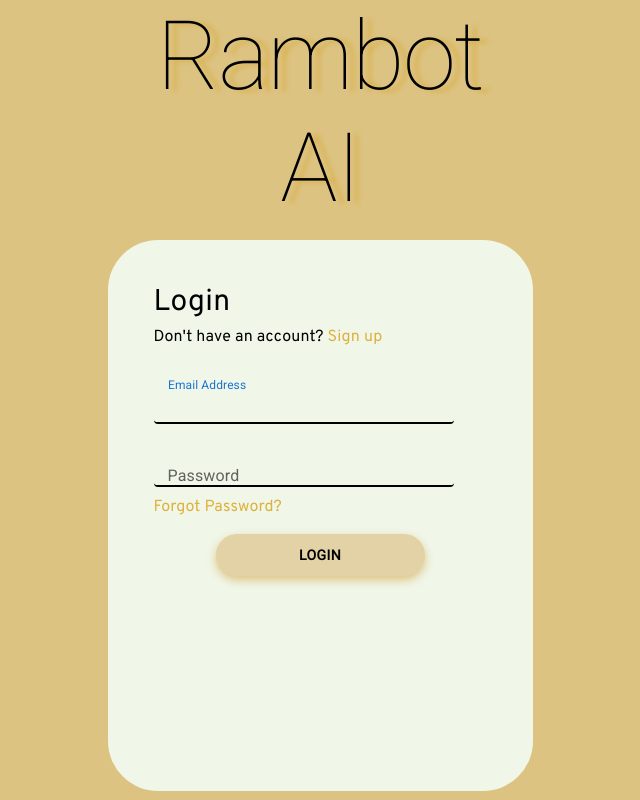
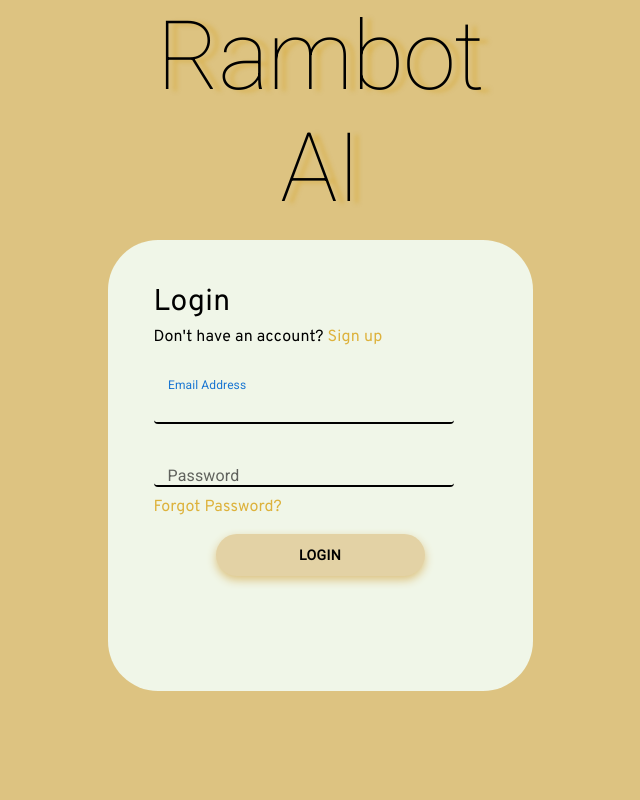
Before and after one commit to syscilythedeveloper/TeacherChatBot, a Next.js app: page /login in a window 1280 px wide. Shown: the whole page, without its empty margins (320-960 px from the left). Built offline with nearby package versions, Linux system fonts and the light colour scheme; no server answers; a web font is replaced by a local one.

Commit message:
ui login sign up fix

```diff
--- a/app/login/page.jsx
+++ b/app/login/page.jsx
@@ -58,9 +58,11 @@ export default function Login() {
           backgroundColor: "rgb(221, 195, 129)",
           width: "100vw",
           height: "100vh",
+          maxHeight: "100vh",
           display: "flex",
           flexDirection: "column",
           alignItems: "center",
+          overflow: "auto",
         }}
       >
         <Box
@@ -102,7 +104,7 @@ export default function Login() {
                 component="div"
                 sx={{
                   width: "393px",
-                  height: "551px",
+                  height: "451px",
                   gap: "0px",
                   borderRadius: "50px",
                   opacity: "0px",
@@ -110,6 +112,7 @@ export default function Login() {
                   display: "flex",
                   flexDirection: "column",
                   padding: "0px 1rem",
+                  marginBottom: "24px",
                 }}
               >
                 <Typography
--- a/app/signup/page.jsx
+++ b/app/signup/page.jsx
@@ -95,9 +95,10 @@ export default function Signup() {
           display: "flex",
           flexDirection: "column",
           alignItems: "center",
+          overflow: "auto",
         }}
       >
-        <Box sx={{ width: "392px", height: "100px" }}></Box>
+        <Box sx={{ width: "392px", height: "86px", marginTop: "24px" }}></Box>
         <Formik
           initialValues={{
             firstName: "",
@@ -121,7 +122,7 @@ export default function Signup() {
                   backgroundColor: "rgb(240, 246, 232)",
                   display: "flex",
                   flexDirection: "column",
-                  minWidth: "393px",
+                  marginBottom: "24px",
                 }}
               >
                 <Typography
```
